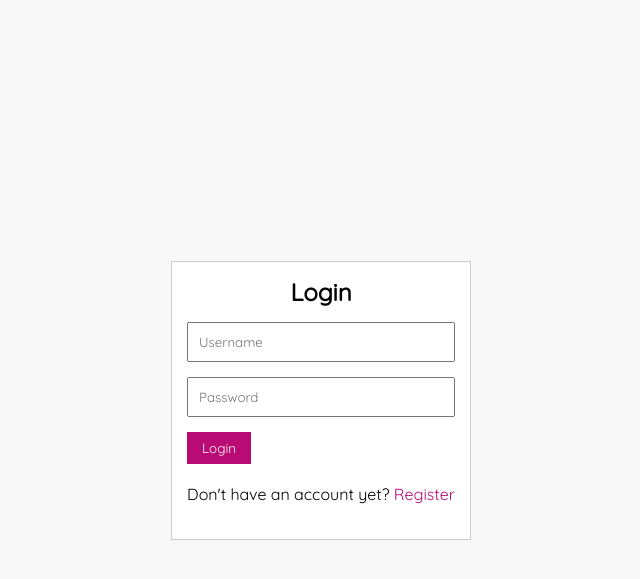
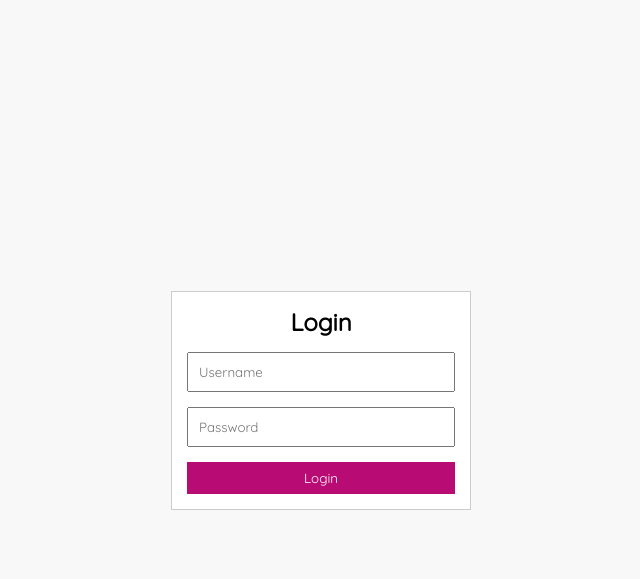
Before and after one commit to sevina2525/PA-WEB-Kel-6-A2, a PHP site: page /admin/login.php in a window 1280 px wide. Shown: the top 579 px of the page, without its empty margins (319-959 px from the left). Run offline with PHP 8.4, Linux system fonts and the light colour scheme.

Commit message:
Penghapusan Register Admin + Penggantian nama Class

```diff
--- a/cosmetic/admin/login.php
+++ b/cosmetic/admin/login.php
@@ -35,13 +35,9 @@
 		<form action="" method="POST">
 			<input type="text" name="user" placeholder="Username" class="input-control">
 			<input type="password" name="pass" placeholder="Password" class="input-control">
-			<input type="submit" name="submit" value="Login" class="btn">
+			<input type="submit" name="submit" value="Login" class="btn1">
 		</form>
-		<br>
-        <p>Don't have an account yet?
-                <a href="register.php">Register</a>
-        </p>
-		<br>
+
 		<?php if (isset($error_pass)) {echo "<h2><a>Your Password is Wrong!</a></h2>";} ?>
     	<?php if (isset($error_username)) {echo "<h2><a>Account Not Found!</a></h2>";} ?>
 	</div>
```
